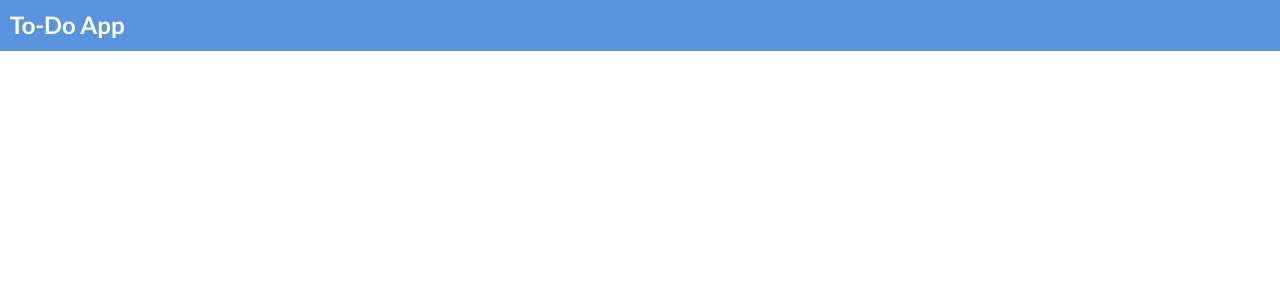
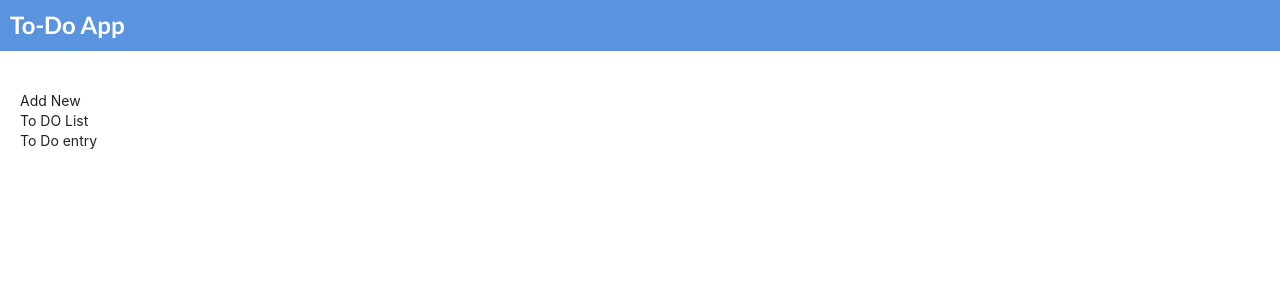
Before and after one commit to rmt002/to-do-React, a React (Create React App) app: page / in a window 1280 px wide. Shown: the top 300 px of the page. Built offline with nearby package versions, Linux system fonts and the light colour scheme; the HTML template or start-up script is replaced by a standard one.

Commit message:
Main file structure

```diff
--- a/src/App.js
+++ b/src/App.js
@@ -1,6 +1,7 @@
 import React from 'react';
 //import logo from './logo.svg';
 import './App.css';
+import {ToDoApp} from './components/To-Do-App'
 
 function App() {
   return (
@@ -9,7 +10,7 @@ function App() {
         <h2 >To-Do App</h2>
       </div>
       <div className="App">
-
+        <ToDoApp/>
       </div>
     </div>
   );
--- /dev/null
+++ b/src/components/To-Do-App.js
@@ -0,0 +1,18 @@
+import React,{ Component } from 'react';
+import ToDoHeader from './To-Do-Header';
+import ToDoList from './To-Do-List';
+import ToDoEntry from './To-Do-Entry';
+
+export class ToDoApp extends Component{
+    render(){
+        return(
+            <div>
+                <ToDoHeader/>
+                <ToDoList />
+                <ToDoEntry/>
+            </div>
+        )
+    }
+}
+
+export default ToDoApp
--- /dev/null
+++ b/src/components/To-Do-Entry.js
@@ -0,0 +1,13 @@
+import React,{ Component } from 'react';
+
+export class ToDoEntry extends Component{
+    render(){
+        return(
+            <div>
+                To Do entry
+            </div>
+        )
+    }
+}
+
+export default ToDoEntry
--- /dev/null
+++ b/src/components/To-Do-Header.js
@@ -0,0 +1,13 @@
+import React,{ Component } from 'react';
+
+export class ToDoHeader extends Component{
+    render(){
+        return(
+            <div>
+                Add New
+            </div>
+        )
+    }
+}
+
+export default ToDoHeader
--- /dev/null
+++ b/src/components/To-Do-List.js
@@ -0,0 +1,13 @@
+import React,{ Component } from 'react';
+
+export class ToDoList extends Component{
+    render(){
+        return(
+            <div>
+                To DO List
+            </div>
+        )
+    }
+}
+
+export default ToDoList
```
